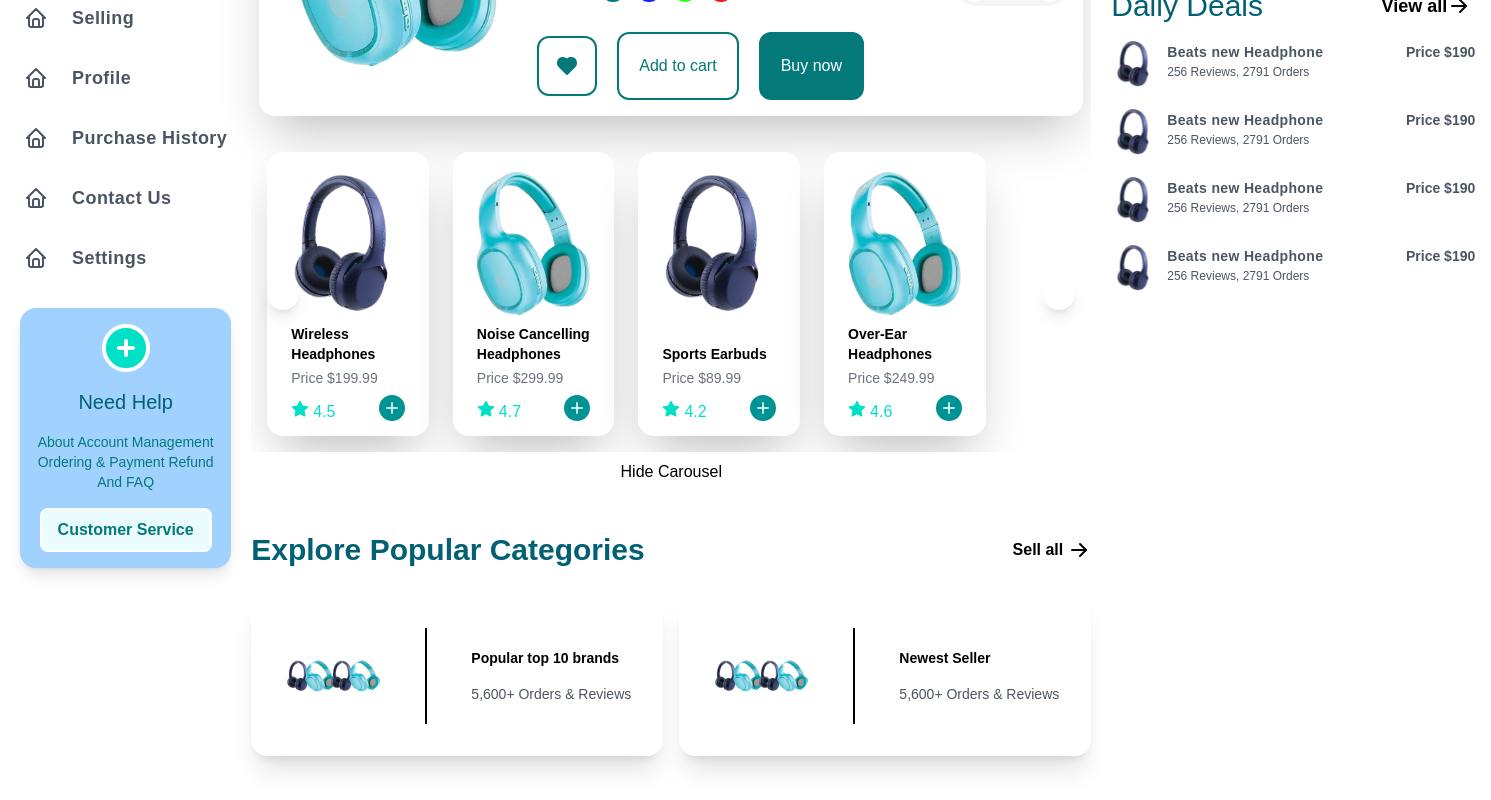
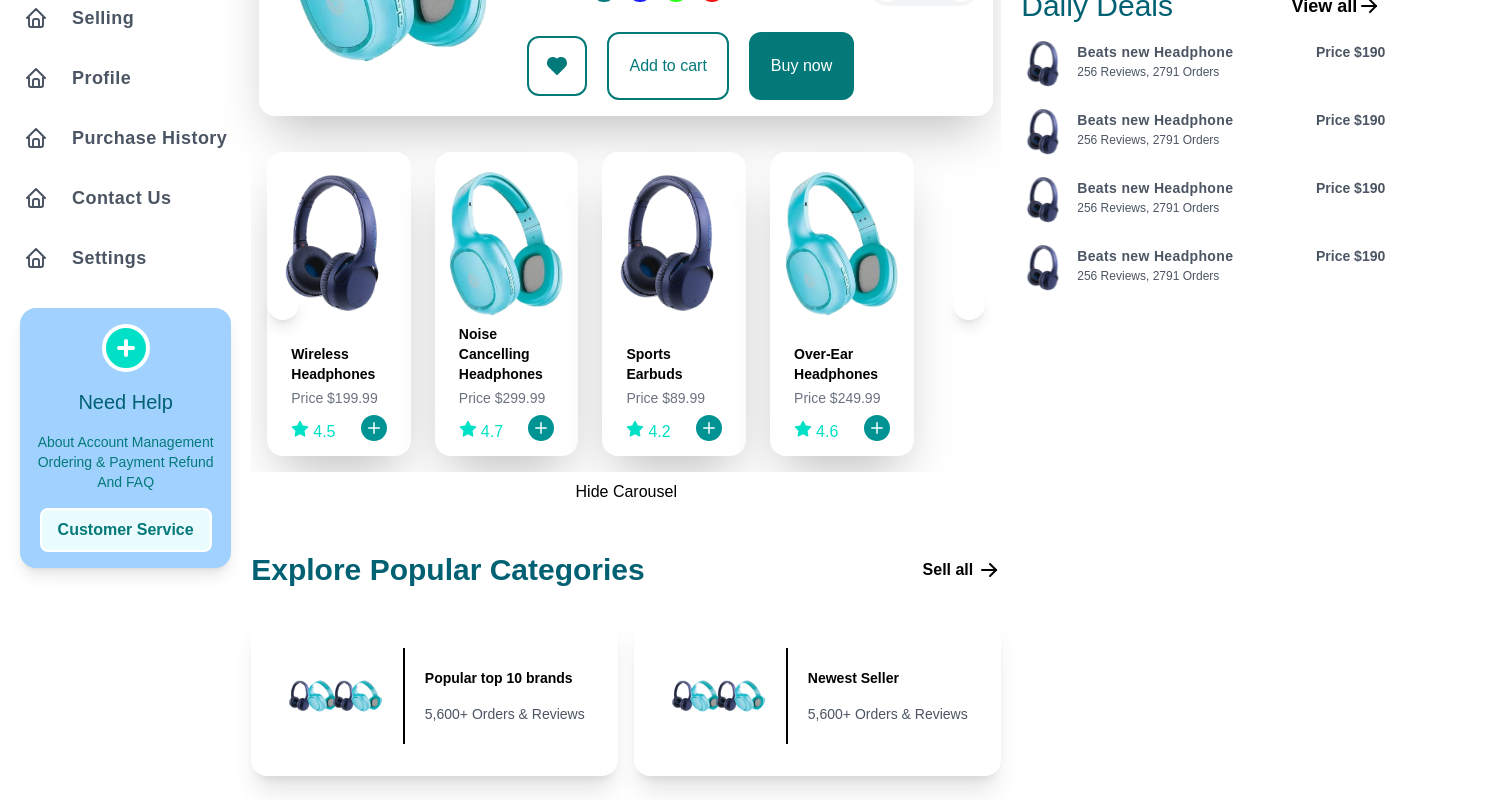
Before and after one commit to Majid-Arab/soundix-tailwind, a Next.js app: page / in a window 1280 px wide. Shown: the part 340-1140 px from the top of the page, 1491 px wide, since content can reach past the window. Built offline with nearby package versions, Linux system fonts and the light colour scheme.

Commit message:
card and carousel

```diff
--- a/src/components/main/card.tsx
+++ b/src/components/main/card.tsx
@@ -67,7 +67,7 @@ function Card() {
         {cardData.map((card, index) => (
           <div
             key={index}
-            className="flex flex-col md:flex-row justify-between items-center gap-6 xl:gap-0 xl:grow h-auto md:h-40 shadow-xl p-4 md:p-8 rounded-2xl bg-white w-full md:w-auto"
+            className="flex md:flex-row justify-center items-center gap-6 xl:gap-0 xl:grow h-auto md:h-40 shadow-xl p-4 md:p-8 rounded-2xl bg-white max-w-[400px] md:w-auto"
           >
             <div className="flex items-center space-x-[-10px] rtl:space-x-reverse relative">
               {slides.map((slide, index) => (
@@ -83,7 +83,7 @@ function Card() {
                 </div>
               ))}
             </div>
-            <div className="border-l-2 border-black h-full mx-5 hidden md:block"></div>
+            <span className="border-l-2 border-black h-full mx-5 "></span>
             <div className="flex flex-col gap-4 items-center md:items-start text-center md:text-left">
               <h2 className="font-bold text-sm md:text-lg xl:text-sm">
                 {card.title}
--- a/src/components/main/carousel.tsx
+++ b/src/components/main/carousel.tsx
@@ -81,7 +81,7 @@ function Carousel({ setSelectedProduct }: CarouselProps) {
   const addToCart = useCartStore((state) => state.addToCart);
 
   return (
-    <div className="relative overflow-hidden p-4 w-full">
+    <div className="relative overflow-hidden p-4 max-w-[750px]">
       <div
         className="flex gap-6 transition-transform duration-700"
         style={{
```
